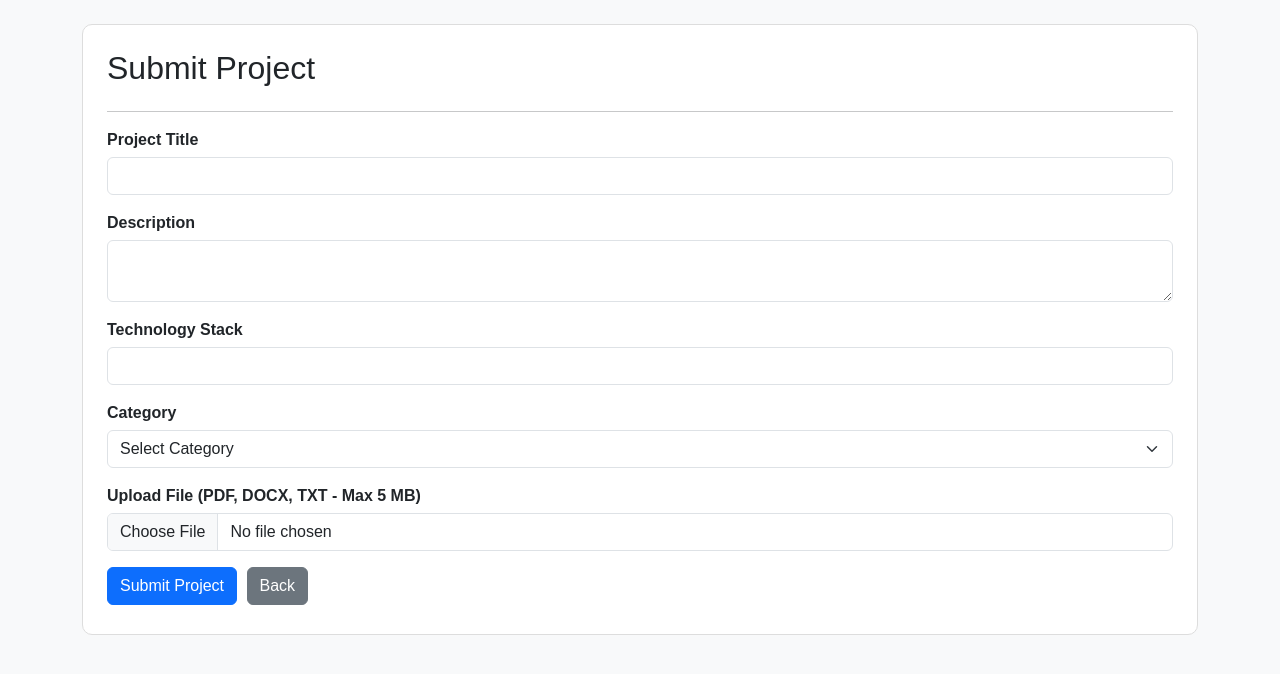
After one commit to izzulharith-maker/mini-project-2-334136-FS, a PHP site: page /submit_project.php in a window 1280 px wide. The commit adds this page. Shown: the top 674 px of the page. Run offline with PHP 8.4, Linux system fonts and the light colour scheme; the visitor is signed in with stand-in values (Sample User, id 1); tables that the repository leaves empty hold one stand-in row (values such as "Sample post").

Commit message:
Complete Bella student module

```diff
--- /dev/null
+++ b/style.css
@@ -0,0 +1,28 @@
+
+body {
+    font-family: Arial, sans-serif;
+    background-color: #f8f9fa;
+}
+
+.card {
+    border: 1px solid #dddddd;
+    border-radius: 10px;
+}
+
+h2 {
+    color: #212529;
+}
+
+label {
+    font-weight: bold;
+    margin-bottom: 5px;
+}
+
+.btn {
+    margin-right: 5px;
+    margin-bottom: 5px;
+}
+
+table {
+    background-color: white;
+}
--- /dev/null
+++ b/submit_project.php
@@ -0,0 +1,246 @@
+
+<?php
+session_start();
+include 'db.php';
+
+if (!isset($_SESSION['user_id']) || $_SESSION['role'] != 'student') {
+    header("Location: login.php");
+    exit();
+}
+
+$message = "";
+$success = false;
+
+if ($_SERVER['REQUEST_METHOD'] == 'POST') {
+
+    $user_id = (int) $_SESSION['user_id'];
+    $title = trim($_POST['title'] ?? '');
+    $description = trim($_POST['description'] ?? '');
+    $tech_stack = trim($_POST['tech_stack'] ?? '');
+    $category_id = (int) ($_POST['category_id'] ?? 0);
+
+    if ($title == "" || $description == "" ||
+        $tech_stack == "" || $category_id <= 0) {
+
+        $message = "Please complete all fields.";
+
+    } elseif (strlen($title) > 200 || strlen($tech_stack) > 255) {
+
+        $message = "Title or technology field is too long.";
+
+    } elseif (!isset($_FILES['project_file']) ||
+              $_FILES['project_file']['error'] != UPLOAD_ERR_OK) {
+
+        $message = "Please upload a valid file.";
+
+    } else {
+
+        $file = $_FILES['project_file'];
+        $extension = strtolower(pathinfo($file['name'], PATHINFO_EXTENSION));
+        $allowed = ['pdf', 'docx', 'txt'];
+        $max_size = 5 * 1024 * 1024;
+
+        if (!in_array($extension, $allowed)) {
+
+            $message = "Only PDF, DOCX and TXT are allowed.";
+
+        } elseif ($file['size'] <= 0 || $file['size'] > $max_size) {
+
+            $message = "File must not exceed 5 MB.";
+
+        } else {
+
+            $valid = false;
+            $mime = mime_content_type($file['tmp_name']);
+
+            if ($extension == 'pdf' && $mime == 'application/pdf') {
+                $valid = true;
+            }
+
+            if ($extension == 'txt' && $mime == 'text/plain') {
+                $valid = true;
+            }
+
+            if ($extension == 'docx' && class_exists('ZipArchive')) {
+                $zip = new ZipArchive();
+
+                if ($zip->open($file['tmp_name']) === true) {
+                    if ($zip->locateName('[Content_Types].xml') !== false &&
+                        $zip->locateName('word/document.xml') !== false) {
+                        $valid = true;
+                    }
+                    $zip->close();
+                }
+            }
+
+            if (!$valid) {
+
+                $message = "Invalid file content.";
+
+            } else {
+
+                $check = mysqli_prepare(
+                    $conn,
+                    "SELECT id FROM categories WHERE id = ?"
+                );
+
+                mysqli_stmt_bind_param($check, "i", $category_id);
+                mysqli_stmt_execute($check);
+                mysqli_stmt_store_result($check);
+
+                $exists = mysqli_stmt_num_rows($check) > 0;
+                mysqli_stmt_close($check);
+
+                if (!$exists) {
+
+                    $message = "Invalid category.";
+
+                } else {
+
+                    $folder = "uploads/";
+
+                    if (!is_dir($folder)) {
+                        mkdir($folder, 0755, true);
+                    }
+
+                    $filename = bin2hex(random_bytes(12)) . "." . $extension;
+                    $path = $folder . $filename;
+
+                    if (move_uploaded_file($file['tmp_name'], $path)) {
+
+                        $sql = "INSERT INTO projects
+                                (user_id, category_id, title,
+                                 description, tech_stack, file_path)
+                                VALUES (?, ?, ?, ?, ?, ?)";
+
+                        $stmt = mysqli_prepare($conn, $sql);
+
+                        mysqli_stmt_bind_param(
+                            $stmt,
+                            "iissss",
+                            $user_id,
+                            $category_id,
+                            $title,
+                            $description,
+                            $tech_stack,
+                            $path
+                        );
+
+                        if (mysqli_stmt_execute($stmt)) {
+                            $success = true;
+                            $message = "Project submitted successfully!";
+                        } else {
+                            unlink($path);
+                            $message = "Failed to save project.";
+                        }
+
+                        mysqli_stmt_close($stmt);
+
+                    } else {
+                        $message = "File upload failed.";
+                    }
+                }
+            }
+        }
+    }
+}
+
+$categories = mysqli_query(
+    $conn,
+    "SELECT id, category_name FROM categories ORDER BY category_name"
+);
+?>
+<!DOCTYPE html>
+<html>
+<head>
+    <title>Submit Project</title>
+    <meta name="viewport" content="width=device-width, initial-scale=1">
+    <link href="https://cdn.jsdelivr.net/npm/bootstrap@5.3.3/dist/css/bootstrap.min.css" rel="stylesheet">
+    <link rel="stylesheet" href="style.css">
+</head>
+<body class="bg-light">
+
+<div class="container mt-4">
+    <div class="card p-4">
+        <h2>Submit Project</h2>
+        <hr>
+
+        <?php if ($message != "") { ?>
+            <div class="alert <?php echo $success ? 'alert-success' : 'alert-danger'; ?>">
+                <?php echo htmlspecialchars($message); ?>
+            </div>
+        <?php } ?>
+
+        <form method="POST" enctype="multipart/form-data"
+              onsubmit="return validateForm()">
+
+            <label>Project Title</label>
+            <input type="text" name="title" id="title"
+                   class="form-control mb-3" maxlength="200" required>
+
+            <label>Description</label>
+            <textarea name="description" id="description"
+                      class="form-control mb-3" required></textarea>
+
+            <label>Technology Stack</label>
+            <input type="text" name="tech_stack" id="tech_stack"
+                   class="form-control mb-3" maxlength="255" required>
+
+            <label>Category</label>
+            <select name="category_id" id="category"
+                    class="form-select mb-3" required>
+                <option value="">Select Category</option>
+
+                <?php while ($row = mysqli_fetch_assoc($categories)) { ?>
+                    <option value="<?php echo $row['id']; ?>">
+                        <?php echo htmlspecialchars($row['category_name']); ?>
+                    </option>
+                <?php } ?>
+            </select>
+
+            <label>Upload File (PDF, DOCX, TXT - Max 5 MB)</label>
+            <input type="file" name="project_file" id="project_file"
+                   class="form-control mb-3"
+                   accept=".pdf,.docx,.txt" required>
+
+            <button type="submit" class="btn btn-primary">
+                Submit Project
+            </button>
+
+            <a href="student_dashboard.php" class="btn btn-secondary">
+                Back
+            </a>
+        </form>
+    </div>
+</div>
+
+<script>
+function validateForm() {
+    var title = document.getElementById("title").value.trim();
+    var description = document.getElementById("description").value.trim();
+    var tech = document.getElementById("tech_stack").value.trim();
+    var category = document.getElementById("category").value;
+    var file = document.getElementById("project_file").files[0];
+
+    if (!title || !description || !tech || !category || !file) {
+        alert("Please complete all fields.");
+        return false;
+    }
+
+    var extension = file.name.split(".").pop().toLowerCase();
+
+    if (!["pdf", "docx", "txt"].includes(extension)) {
+        alert("Only PDF, DOCX and TXT files are allowed.");
+        return false;
+    }
+
+    if (file.size == 0 || file.size > 5 * 1024 * 1024) {
+        alert("File must not exceed 5 MB.");
+        return false;
+    }
+
+    return true;
+}
+</script>
+</body>
+</html>
```
Also changed, not shown: my_submissions.php (added, +97 -0 lines), search_projects.php (added, +57 -0 lines), student_dashboard.php (+49 -19 lines).
